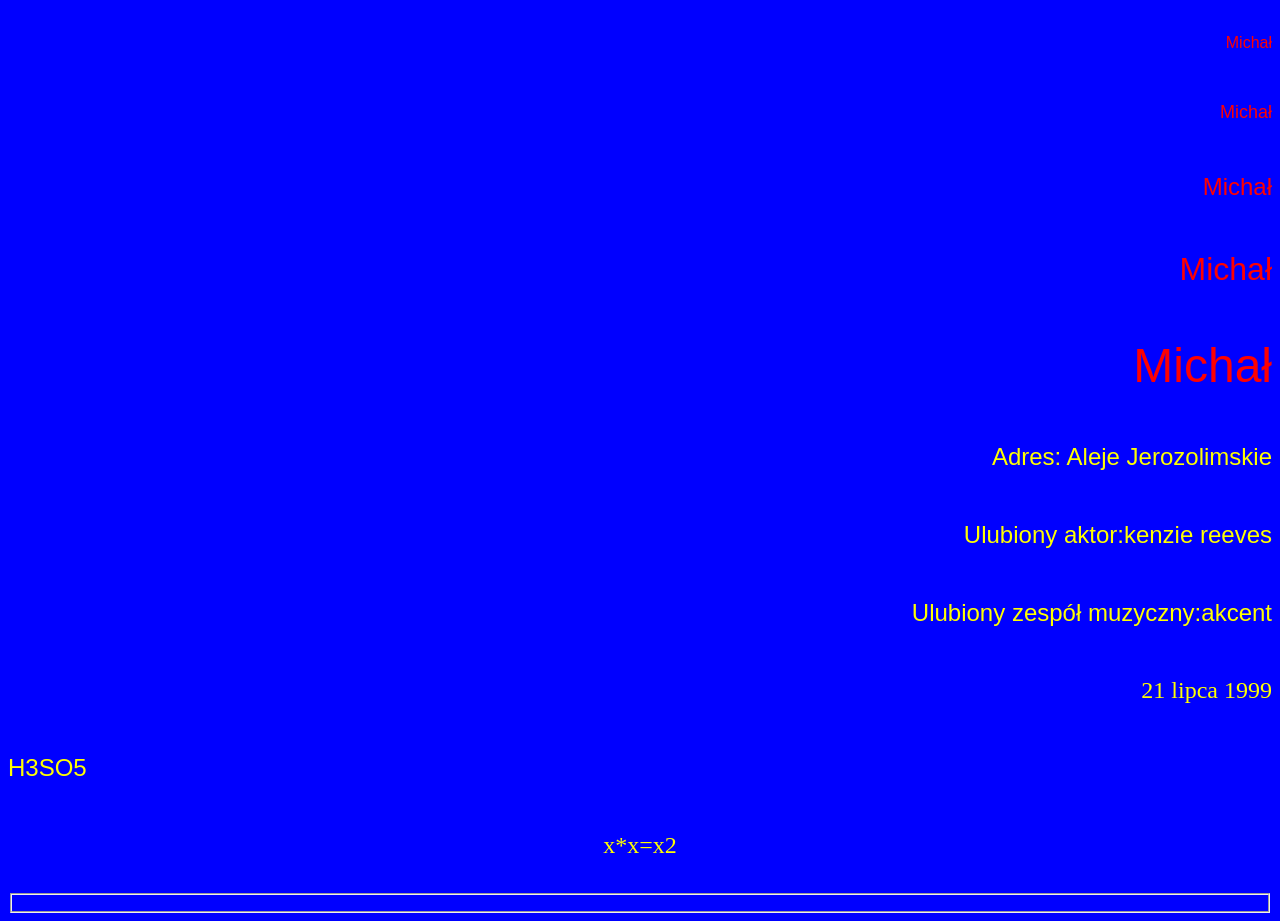
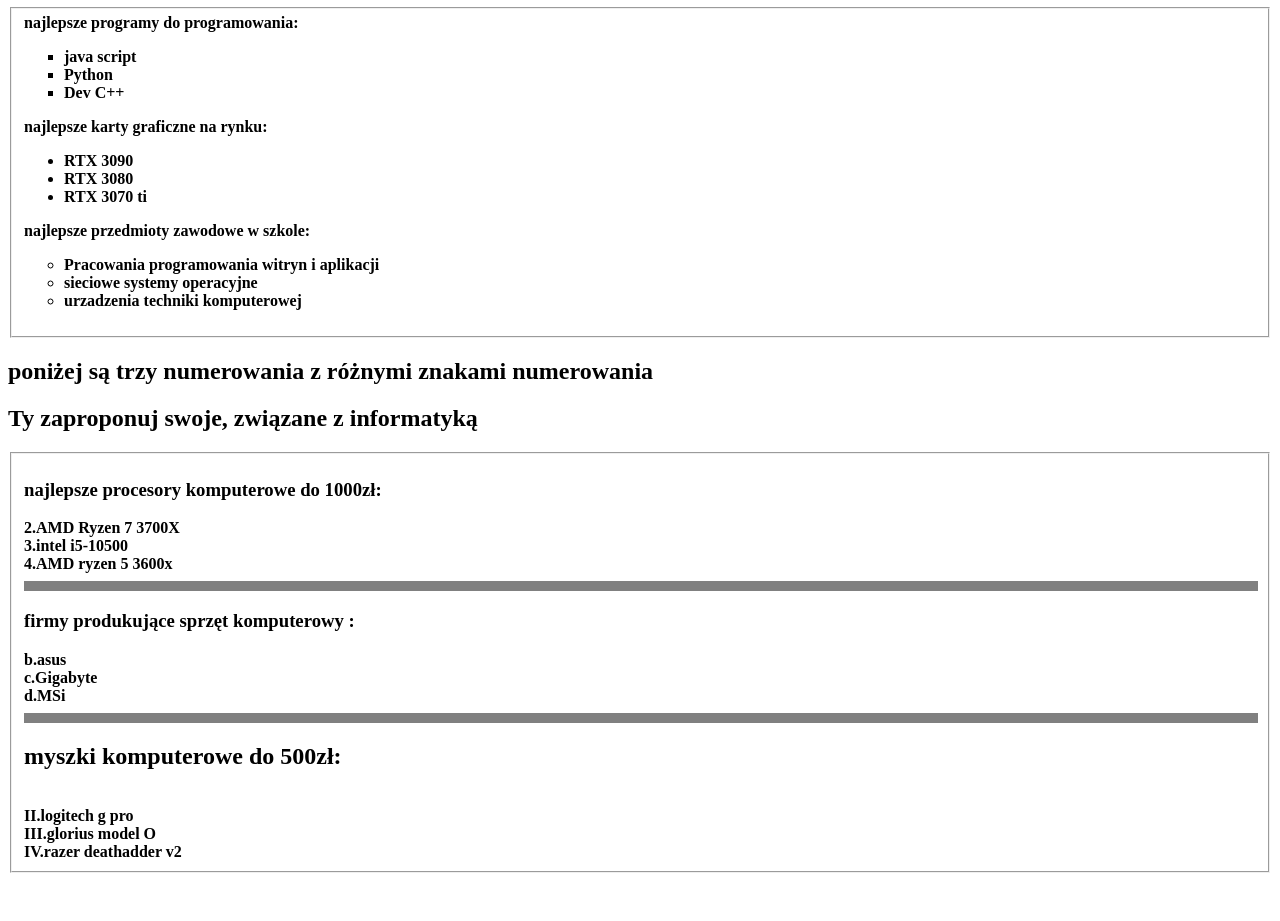
Before and after one commit to szeptuch87/szkola, a plain HTML site: page index.html in a window 1280 px wide. Shown: the part 118-1039 px from the top of the page. After the commit the page ends 999 px from the top, so only its background shows below. Drawn offline with Linux system fonts and the light colour scheme.

Commit message:
Add files via upload

```diff
--- a/index.html
+++ b/index.html
@@ -1,37 +1,42 @@
-<!DOCTYPE html>
-        <html lang="pl-PL">
-        <html>
-               <head>
-                    <meta charset="utf-8">
-                    <title> Szeptuch  </title>
-                     </head>
-                    <body>
-                    <p align="left"> <font color="red" size="1" face="Arial"> Michał </font> </p> <br>
-                    <p align="right"> <font color="red" size="2" face="Arial"> Michał </font> </p> <br>
-                    <p align="right"> <font color="red" size="3" face="Arial"> Michał </font> </p> <br>
-                    <p align="right"> <font color="red" size="4" face="Arial"> Michał </font> </p> <br>
-                    <p align="right"> <font color="red" size="5" face="Arial"> Michał </font> </p> <br>
-                    <p align="right"> <font color="red" size="6" face="Arial"> Michał </font> </p> <br>
-                    <p align="right"> <font color="red" size="7" face="Arial"> Michał </font> </p> <br>
-                    <p align="right"> <font color ="yellow" size="5" face="Arial"> Adres: Aleje Jerozolimskie </font> </p> <br>
-                    <p align="right"> <font color ="yellow" size="5" face="Arial"> Ulubiony aktor:kenzie reeves </font> </p> <br>
-                    <p align="right"> <font color="yellow" size="5" face="Arial"> Ulubiony zespół muzyczny:akcent </font> </p> <br>
-                    <p align="right"> <font color="yellow" size="5" face="Gulim"> 21 lipca 1999</font> </p> <br>
-                    <p align="left"> <font color="yellow" size="5" face="Arial"> H3SO5 </font> </p> <br>
-                    <p align="center"> <font color="yellow" size="5" face="Batang"> x*x=x2 </font> </p> <br>
+<h1> poniżej są trzy wyliczenia z różnymi znakami wyliczenia</h1>
+<h1> Ty zaproponuj swoje, związane z informatyką</h1>
+	<FIELDSET>
+	<b>najlepsze programy do programowania:<b>
+	<ul type=square>
+	<li>java script
+	<li>Python
+	<li>Dev C++
+	</ul>
+	<b>najlepsze karty graficzne na rynku:<b>
+	<ul type=disc>
+	<li>RTX 3090
+	<li>RTX 3080
+	<li>RTX 3070 ti
+	</ul>
+	<b>najlepsze przedmioty zawodowe w szkole:</b>
+	<ul type=circle>
+	<li>Pracowania programowania witryn i aplikacji </li>
+	<li>sieciowe systemy operacyjne</li>
+	<li>urzadzenia techniki komputerowej</li>
+	</ul>
+	</FIELDSET>
+	<h2> poniżej są trzy numerowania z różnymi znakami numerowania</h2>
+	<h2> Ty zaproponuj swoje, związane z informatyką</h2>
+	<FIELDSET>
+        <h3>najlepsze procesory komputerowe do 1000zł:</h3>
+	  <b>2.AMD Ryzen 7 3700X</br>
+	  <b>3.intel i5-10500</br>
+	  <b>4.AMD ryzen 5 3600x</br>
+	<HR SIZE=10 WIDTH=100% ALIGN=left NOSHADE>
 
-                    </body>
+	<h3>firmy produkujące sprzęt komputerowy :</h3>
+	  <b>b.asus</br>
+	  <b>c.Gigabyte </br>
+	  <b>d.MSi</br>
+	<HR SIZE=10 WIDTH=100% ALIGN=left NOSHADE>
+	<h2>myszki komputerowe do 500zł:</h2>
+	<br>II.logitech g pro </b>
+	<br>III.glorius model O </b>
+	<br>IV.razer deathadder v2</b>
 
-<!DOCTYPE html>
-        <html lang="pl-PL">
-
-               <head>
-                    <meta charset="utf-8">
-                    <title> Szeptuch  </title>
-                     </head>
-                    <body>
-                    <FIELDSET>
- </head>
-<body bgcolor="blue">
-</body>
-</html>
+	</FIELDSET>
```
